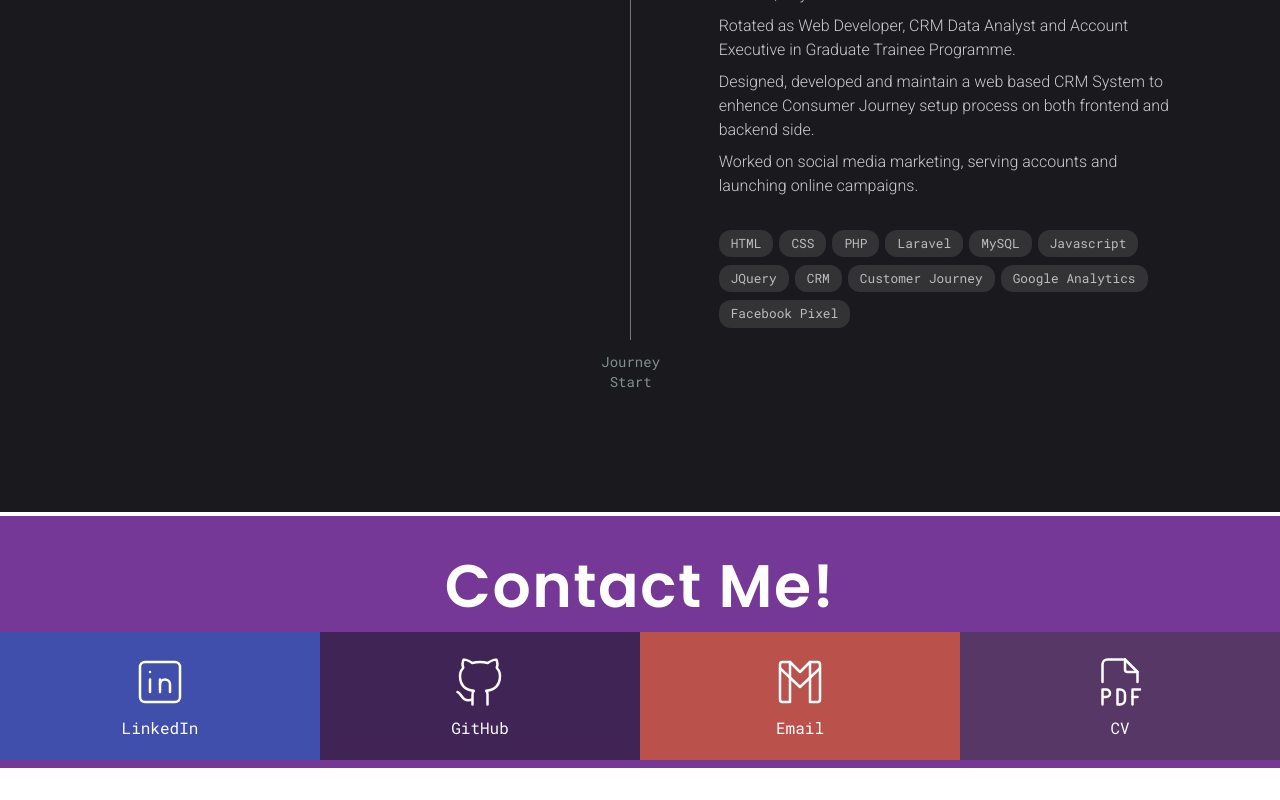
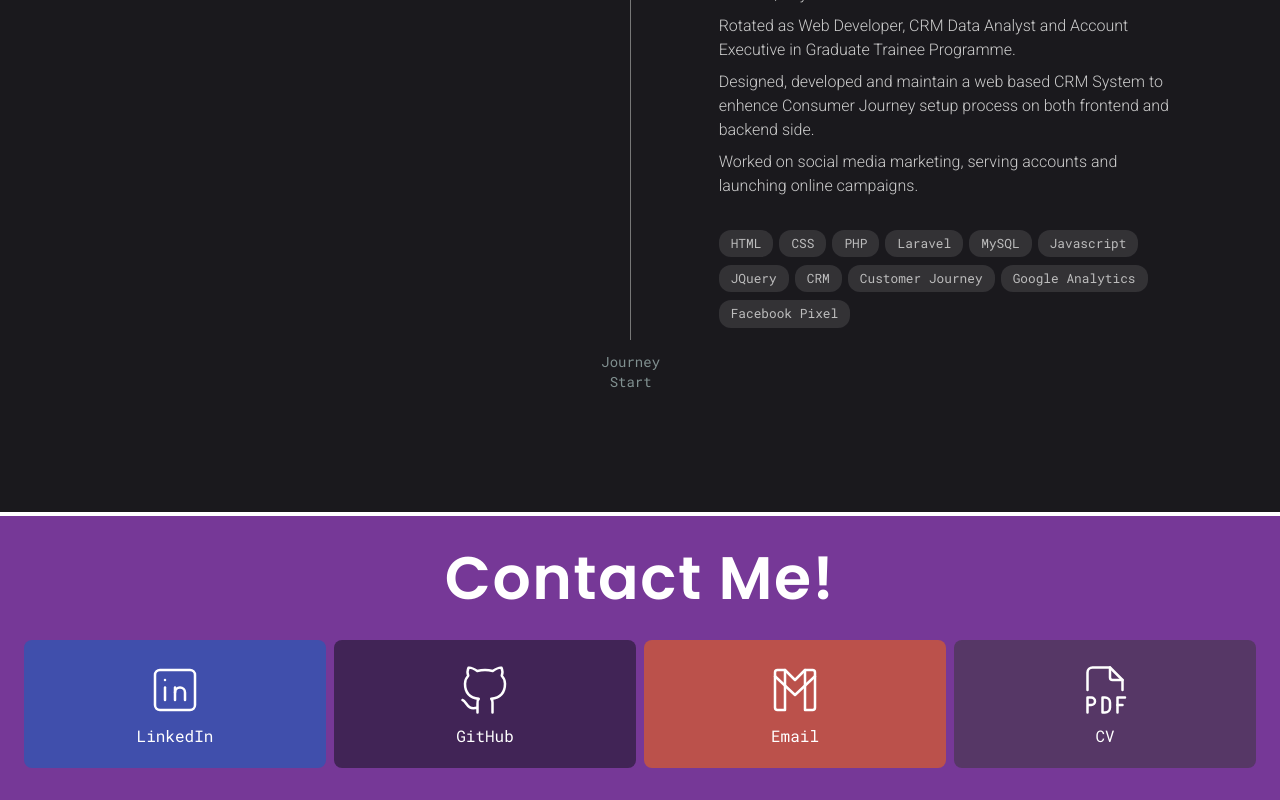
Before and after one commit to lonixchu-hk/personal-site-v1-web, a Next.js app: page / in a window 1280 px wide. Shown: the part 3585-4385 px from the top of the page. Before the commit the page ends 4353 px from the top, so only its background shows below. Built offline with nearby package versions, Linux system fonts and the light colour scheme.

Commit message:
feat: Update contact block UI

```diff
--- a/src/components/contact/ContactBlock.tsx
+++ b/src/components/contact/ContactBlock.tsx
@@ -9,7 +9,7 @@ interface Props {
 export const ContactBlock = (props: Props) => {
   return (
     <Link
-      className={`w-full h-full flex flex-col items-center justify-center bg-[${props.contactMethod.color}] bg-opacity-50 transition-all duration-300 hover:scale-[1.03]`}
+      className={`rounded-lg mx-1 w-full h-full flex flex-col items-center justify-center bg-[${props.contactMethod.color}] bg-opacity-50 transition-all duration-300 hover:scale-[1.03]`}
       href={props.contactMethod.url}
       target="_blank"
     >
--- a/src/components/contact/ContactSection.tsx
+++ b/src/components/contact/ContactSection.tsx
@@ -7,12 +7,12 @@ export const ContactSection = () => {
   return (
     <section
       id="contact"
-      className="bg-[#763897] w-full h-64 py-10 border-t-4 border-white"
+      className="bg-[#763897] w-full h-72 py-8 px-5 border-t-4 border-white"
     >
       <SectionTitle classname="text-5xl md:text-6xl text-center">
         Contact Me!
       </SectionTitle>
-      <div className="relative flex items-center mt-1 h-32">
+      <div className="relative flex items-center mt-8 h-32">
         {contactMethods.map((contactMethod, index) => (
           <ContactBlock key={index} contactMethod={contactMethod} />
         ))}
```
